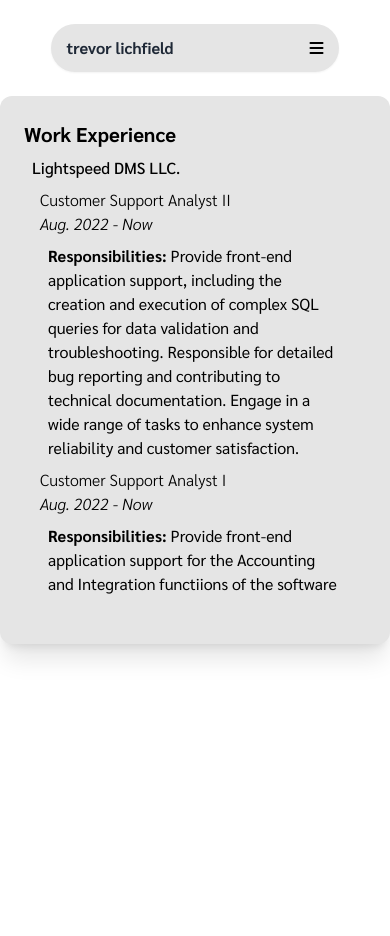
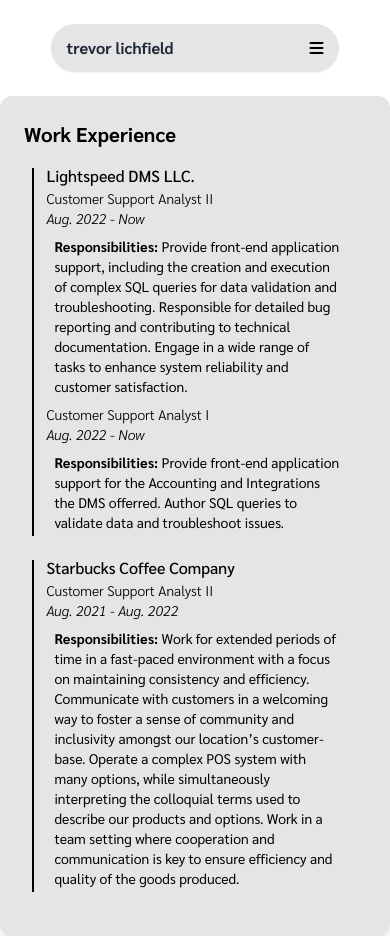
Before and after one commit to lichfiet/portfolio, a React (Vite) app: page /work-experience in a window 390 px wide. Before the commit the page ends 844 px from the top, so only its background shows below. Built offline with nearby package versions, Linux system fonts and the light colour scheme.

Commit message:
more sizing stuff

```diff
--- a/src/components/navBar.jsx
+++ b/src/components/navBar.jsx
@@ -36,11 +36,6 @@
                             </a>
                         </li>
                         <li className="hidden md:block">
-                            <a href="#" onClick={() => handleChange("about")} className="text-gray-800 hover:text-gray-400 hidden md:block">
-                                about
-                            </a>
-                        </li>
-                        <li className="hidden md:block">
                             <a href="#" onClick={() => handleChange("work-experience")} className="text-gray-800 hover:text-gray-400 hidden md:block">
                                 work
                             </a>
@@ -48,6 +43,11 @@
                         <li className="hidden md:block">
                             <a href="#" onClick={() => handleChange("projects")} className="text-gray-800 hover:text-gray-400 hidden md:block">
                                 projects
+                            </a>
+                        </li>
+                        <li className="hidden md:block">
+                            <a href="#" onClick={() => handleChange("about")} className="text-gray-800 hover:text-gray-400 hidden md:block">
+                                about
                             </a>
                         </li>
                     </ul>
--- a/src/main.css
+++ b/src/main.css
@@ -44,6 +44,11 @@
   height: 20vw;
 }
 
+.about {
+  grid-template-columns: "3fr 1fr";
+  display: grid;
+}
+
 @media (max-width: 640px) {
   .hero-background {
     background-image: url('');
--- a/src/pages/home.jsx
+++ b/src/pages/home.jsx
@@ -28,17 +28,23 @@
 
             <div className="container p-6 max-w-sm mx-auto bg-neutral-200 rounded-xl shadow-xl mb-6">
                 <div className="p-2 mb-4">
-                    <h1 className="text-xl font-bold">Who am I?</h1>
+                    <h1 className="text-xl font-bold mb-1 underline">Who am I?</h1>
                     <div>
-                        <p>
+                        <p className="mb-1 indent-2">
                             I'm currently a Customer Support Associate II, and an in progress DevOps Engineer. After my first exposure
-                            to system administration in middle school with the help of my dad
+                            to system administration in middle school with the help of my dad, who helped bring a Minecraft server
+                            online, I've had an interest in exploring operations and containerization, launching my servers in Docker.
+                        </p>
+                        <p className="indent-2">
+                            Since then, I've held an interest in system administration and software development. More recently, I've
+                            been exploring DevOps principles, and how I can apply them to my personal projects, and with my development background,
+                            I found the mesh between operations and development to be a perfect fit for me.
                         </p>
                     </div>
                 </div>
                 <div className="grid grid-cols-1 md:grid-cols-2">
                     <div className="p-2">
-                        <h1 className="text-xl font-bold">What do I do?</h1>
+                        <h1 className="text-xl font-bold underline">What do I do?</h1>
                         <p>
                             lorem ipsum dolor sit amet, consectetur adipiscing elit. Sed do eiusmod tempor incididunt
                             ut labore et dolore magna aliqua. Ut enim ad minim veniam, quis nostrud exercitation
@@ -47,9 +53,9 @@
                             Lorem ipsum, dolor sit amet consectetur adipisicing elit. Eum quia laborum vero totam, praesentium adipisci tempora voluptatem repellat aut dignissimos. Optio asperiores ex explicabo id, possimus consectetur autem nisi veritatis?
                         </p>
                     </div>
-                    <div>
-                        <h1 className="text-xl font-bold">How do I do it?</h1>
-                        <p className="p-2">
+                    <div className="p-2">
+                        <h1 className="text-xl font-bold underline">How do I do it?</h1>
+                        <p>
                             Over the last few years, I've spent a lot of time learning and growing as a developer.
                             I've picked up quite a few technologies, and I'm always looking to learn more. But, the languages
                             and technologies I've worked with most recently are:
--- a/src/pages/projects.jsx
+++ b/src/pages/projects.jsx
@@ -11,10 +11,20 @@
                 </div>
             </div>
             <div className="container p-6 max-w-sm mx-auto bg-neutral-200 rounded-xl shadow-xl mb-6">
-                <div className="grid p-2" style={{ gridTemplateColumns: "3fr 1fr" }}>
+                <div className="p-2 block md:grid" style={{ gridTemplateColumns: "3fr 1fr" }}>
                     <div className="p-2">
-                        <h1 className="text-xl font-bold">About This Project.</h1>
-                        <p>lorem ipsum dolor sit amet, consectetur adipiscing elit. Sed do eiusmod tempor incididunt ut labore et dolore magna aliqua. Ut enim ad minim veniam, quis nostrud exercitation ullamco laboris nisi ut aliquip ex ea commodo consequat. Duis aute irure dolor in reprehenderit in voluptate velit esse cillum dolore eu fugiat nulla pariatur.
+                        <h1 className="text-xl font-bold mb-1 underline">About This Project.</h1>
+                        <p className="indent-2 p-2">
+                            As my first Fullstack project, it taught me everything I know about React.js.
+                            It's a simple file explorer with enough features to manage all your files and folders. It uses
+                            an Express.js backend deployed on AWS EC2, an Amazon S3 bucket to store
+                            all the files and folders, and a React.js frontend deployed with AWS' Amplify for easy CI/CD, and
+                            SSL renewal.
+                        </p>
+                        <p className="indent-2 p-2">
+                            My next steps for this project are to automate the CD for the backend, and setup a Kubernetes cluster on
+                            a separate EC2 instance, with ArgoCD for Gitops, and to then move the remainder of the project to
+                            Terraform.
                         </p>
                     </div>
                     <div className="p-2">
@@ -23,8 +33,28 @@
                             <li>React.js</li>
                             <li>Express.js</li>
                             <li>Amazon S3</li>
+                            <li>AWS EC2</li>
+                            <li>AWS Amplify</li>
+                            <li>Terraform</li>
                         </ul>
                     </div>
+                </div>
+                <div className="sm:flex md:grid md:grid-cols-3 px-6 mx-auto">
+                    <button className="bg-neutral-800 m-2 p-2 rounded-xl min-w-50">
+                        <a className="text-white hover:text-gray-300 md:block" href="https://github.com/lichfiet/file-explorer-web" target="_blank" rel="noopener noreferrer">
+                        <i className="fab fa-github"></i> Frontend (Main Page)
+                        </a>
+                    </button>
+                    <button className="bg-neutral-800 m-2 p-2 rounded-xl min-w-50">
+                        <a className="text-white hover:text-gray-300 md:block" href="https://github.com/lichfiet/file-explorer-backend" target="_blank" rel="noopener noreferrer">
+                        <i className="fab fa-github"></i> Backend
+                        </a>
+                    </button>
+                    <button className="bg-neutral-800 m-2 p-2 rounded-xl min-w-50">
+                        <a className="text-white hover:text-gray-300 md:block" href="https://github.com/lichfiet/file-explorer-infra" target="_blank" rel="noopener noreferrer">
+                        <i className="fab fa-github"></i> Infrastructure
+                        </a>
+                    </button>
                 </div>
             </div>
         </>
--- a/src/pages/workExperience.jsx
+++ b/src/pages/workExperience.jsx
@@ -14,21 +14,42 @@
                     Work Experience
                 </h1>
                 <div className="p-2">
-                    <div id="work-lightspeed" className="">
-                        <h1 className="text-l font-medium">Lightspeed DMS LLC.</h1>
+                    <div id="work-lightspeed" className="grid" style={{ gridTemplateColumns: "1fr 50fr" }}>
+                        <div className="bg-black w-0.5 mt-3 mb-3">
+
+                        </div>
                         <div className="p-2">
-                            <p className="text-base font-light">Customer Support Analyst II</p>
-                            <p className="text-base font-light italic">Aug. 2022 - Now</p>
-                            <p className="p-2 text-base">
+                            <h1 className="text-l font-medium">Lightspeed DMS LLC.</h1>
+                            <p className="text-sm md:text-base font-light">Customer Support Analyst II</p>
+                            <p className="text-sm md:text-base font-light italic">Aug. 2022 - Now</p>
+                            <p className="p-2 text-sm md:text-base">
                                 <b>Responsibilities:</b> Provide front-end application support, including the creation and execution of
                                 complex SQL queries for data validation and troubleshooting. Responsible for detailed bug reporting and
                                 contributing to technical documentation. Engage in a wide range of tasks to enhance system reliability
                                 and customer satisfaction.
                             </p>
-                            <p className="text-base font-light">Customer Support Analyst I</p>
-                            <p className="text-base font-light italic">Aug. 2022 - Now</p>
-                            <p className="p-2 text-base">
-                                <b>Responsibilities:</b> Provide front-end application support for the Accounting and Integration functiions of the software
+                            <p className="text-sm md:text-base font-light">Customer Support Analyst I</p>
+                            <p className="text-sm md:text-base font-light italic">Aug. 2022 - Now</p>
+                            <p className="p-2 text-sm md:text-base">
+                                <b>Responsibilities:</b> Provide front-end application support for the Accounting and Integrations
+                                the DMS offerred. Author SQL queries to validate data and troubleshoot issues.
+                            </p>
+                        </div>
+                    </div>
+                    <div id="work-starbucks" className="grid" style={{ gridTemplateColumns: "1fr 50fr" }}>
+                        <div className="bg-black w-0.5 mt-3 mb-3">
+                        </div>
+                        <div className="p-2">
+                            <h1 className="text-l font-medium">Starbucks Coffee Company</h1>
+                            <p className="text-sm md:text-base font-light">Customer Support Analyst II</p>
+                            <p className="text-sm md:text-base font-light italic">Aug. 2021 - Aug. 2022</p>
+                            <p className="p-2 text-sm md:text-base">
+                                <b>Responsibilities:</b> Work for extended periods of time in a fast-paced environment with a
+                                focus on maintaining consistency and efficiency. Communicate with customers in a welcoming way
+                                to foster a sense of community and inclusivity amongst our location’s customer-base. Operate a
+                                complex POS system with many options, while simultaneously interpreting the colloquial terms
+                                used to describe our products and options. Work in a team setting where cooperation and
+                                communication is key to ensure efficiency and quality of the goods produced.
                             </p>
                         </div>
                     </div>
```
